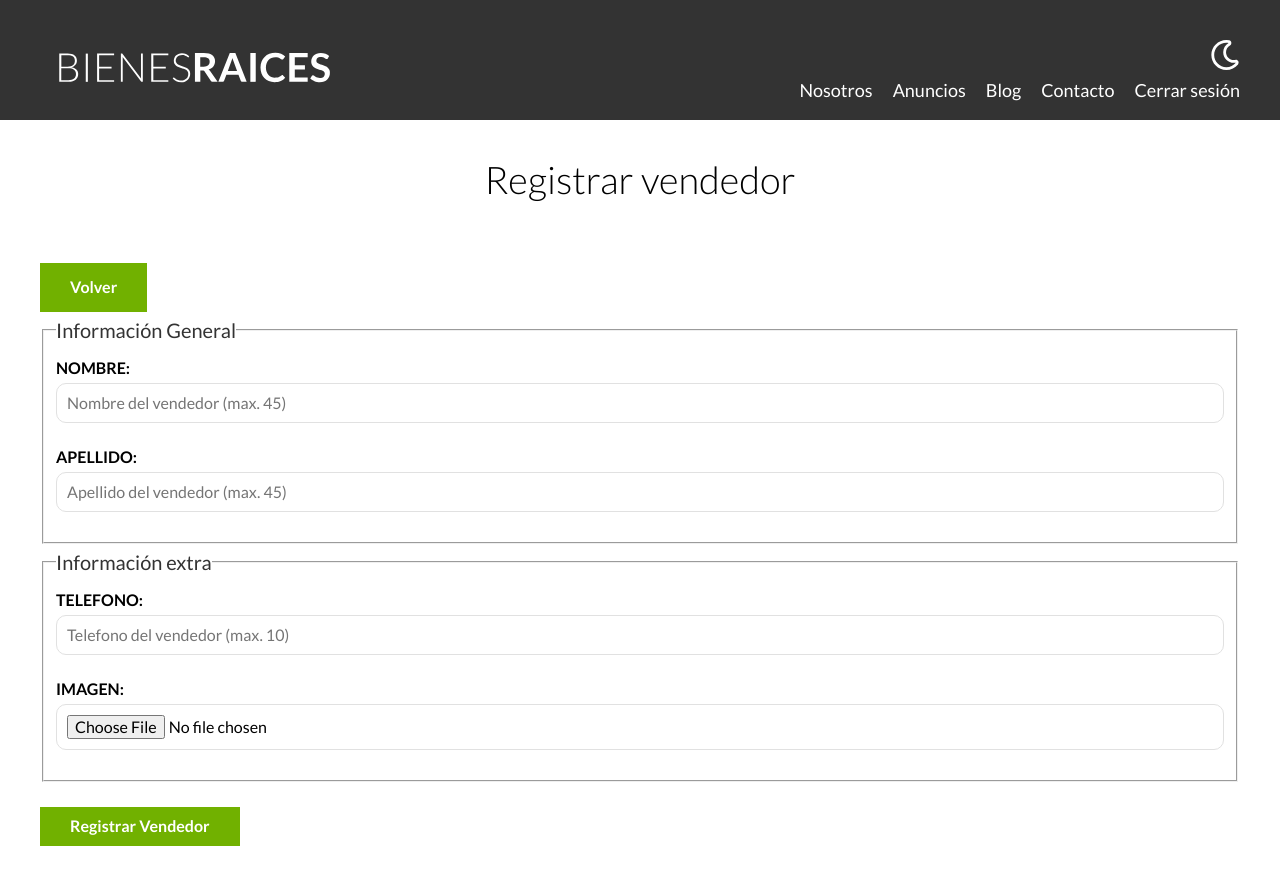
After one commit to FranMendo2002/bienes-raices_POO, a PHP site: page /admin/vendedores/crear.php in a window 1280 px wide. The commit adds this page. Run offline with PHP 8.4, Linux system fonts and the light colour scheme; the visitor is signed in with stand-in values (Sample User, id 1); some libraries are stand-ins or nearby versions.

Commit message:
crear vendedor terminado

```diff
--- a/admin/index.php
+++ b/admin/index.php
@@ -54,6 +54,7 @@
         <?php endif; ?>
 
     <a href="/admin/propiedades/crear.php" class="boton boton-verde">Nueva Propiedad</a>
+    <a href="/admin/vendedores/crear.php" class="boton boton-amarillo">Nuevo Vendedor</a>
 
     <h2>Propiedades</h2>
 
@@ -98,6 +99,7 @@
                 <th>Nombre</th>
                 <th>Apellido</th>
                 <th>Teléfono</th>
+                <th>Imagen</th>
                 <th>Acciones</th>
             </tr>
         </thead>
@@ -109,6 +111,7 @@
                     <td> <?php echo $vendedor->nombre ?> </td>
                     <td> <?php echo $vendedor->apellido ?> </td>
                     <td> <?php echo $vendedor->telefono ?> </td>
+                    <td><img src="/imagenes/<?php echo $vendedor->imagen ?>" class="imagen-tabla"></td>
                     <td>
                         <form method="POST" class="w-100">
                             <input type="hidden" name="id" value="<?php echo $vendedor->id; ?>">
--- a/admin/propiedades/actualizar.php
+++ b/admin/propiedades/actualizar.php
@@ -41,6 +41,7 @@ require '../../includes/app.php';
             // Subida de archivos
             if($_FILES["imagen"]["tmp_name"]){
                 $image = Image::make($_FILES["imagen"]["tmp_name"])->fit(800, 600);
+                $propiedad->borrarImagen();
                 $propiedad->setImagen($nombreImagen);
                 // Almacenar la imagen
                 $image->save(CARPETA_IMAGENES . $nombreImagen);
--- a/admin/propiedades/crear.php
+++ b/admin/propiedades/crear.php
@@ -39,11 +39,11 @@
                 mkdir(CARPETA_IMAGENES);
             }
 
-            // Guardar la imagen en el servidor
-            $image->save(CARPETA_IMAGENES . $nombreImagen);
             $resultado = $propiedad->guardar();
 
             if ($resultado) {
+                // Guardar la imagen en el servidor
+                $image->save(CARPETA_IMAGENES . $nombreImagen);
                 // Redireccionar al usuario
                 header('Location: /admin?resultado=1');
             }
--- /dev/null
+++ b/admin/vendedores/crear.php
@@ -0,0 +1,64 @@
+<?php
+
+    require '../../includes/app.php';
+
+    use App\Vendedor;
+    use Intervention\Image\ImageManagerStatic as Image;
+    estaAutenticado();
+
+    $vendedor = new Vendedor;
+    $errores = Vendedor::getErrores();
+
+    if($_SERVER["REQUEST_METHOD"] === 'POST') {
+        $vendedor = new Vendedor($_POST);
+        $nombreImagen = md5( uniqid( rand(), true) ) . ".jpg";
+        if($_FILES["imagen"]["tmp_name"]):
+            $image = Image::make($_FILES["imagen"]["tmp_name"])->fit(800, 600);
+            $vendedor->setImagen($nombreImagen);
+        endif;
+
+        // Validar que no haya campos vacios
+        $errores = $vendedor->validar();
+
+        // No hay errores
+        if( empty($errores) ) {
+            /** SUBIDA DE ARCHIVOS **/
+            // Crear carpeta
+            if(!is_dir(CARPETA_IMAGENES)){
+                mkdir(CARPETA_IMAGENES);
+            }
+
+            $resultado = $vendedor->guardar();
+
+            if ($resultado) {
+                // Guardar la imagen en el servidor
+                $image->save(CARPETA_IMAGENES . $nombreImagen);
+                // Redireccionar al usuario
+                header('Location: /admin?resultado=1');
+            }
+        }
+
+    }
+
+    incluirTemplate('header');
+
+?>
+
+
+<main class="contenedor seccion">
+    <h1>Registrar vendedor</h1>
+
+    <a href="/admin" class="boton boton-verde">Volver</a>
+
+    <?php foreach ($errores as $error) { ?>
+        <div class="alerta error">
+            <?php echo $error; ?>
+        </div>
+    <?php } ?>
+
+    <form class="formulario" method="POST" action="/admin/vendedores/crear.php" enctype="multipart/form-data">
+        <?php include '../../includes/templates/formulario_vendedores.php' ?>
+
+        <input type="submit" value="Registrar Vendedor" class="boton boton-verde">
+    </form>
+</main>
--- a/classes/ActiveRecord.php
+++ b/classes/ActiveRecord.php
@@ -88,12 +88,11 @@ class Activerecord {
 
         // Subida de archivos
         public function setImagen($imagen) {
-            // Asignamos al atributo el nombre de la imagen
-            // Eimina la imagen previa
-            $this->borrarImagen();
             if($imagen) {
                     $this->imagen = $imagen;
                 }
+            // Asignamos al atributo el nombre de la imagen
+            // Eimina la imagen previa
         }
 
         // Eliminar archivo
--- a/classes/Vendedor.php
+++ b/classes/Vendedor.php
@@ -4,17 +4,40 @@ namespace App;
 
 class Vendedor extends ActiveRecord {
     public static $tabla = 'vendedores';
-    protected static $columnasDB = ['id', 'nombre', 'apellido', 'telefono'];
+    protected static $columnasDB = ['id', 'nombre', 'apellido', 'telefono', 'imagen'];
 
     public $id;
     public $nombre;
     public $apellido;
     public $telefono;
+    public $imagen;
 
-    public function _construct($args = []) {
+    public function __construct($args = []) {
         $this->id = $args["id"] ?? '';
         $this->nombre = $args["nombre"] ?? '';
         $this->apellido = $args["apellido"] ?? '';
         $this->telefono = $args["telefono"] ?? '';
+        $this->imagen = $args["imagen"] ?? '';
     }
+
+    public function validar() {
+            if (!$this->nombre) {
+                self::$errores[] = "Debes añadir un nombre";
+            }
+            if (!$this->apellido) {
+                self::$errores[] = "Debes añadir un apellido";
+            }
+            if (!$this->telefono) {
+                self::$errores[] = "Debes añadir un telefono";
+            }
+            if(!$this->imagen){
+                self::$errores[] = "La imagen es obligatoria";
+            }
+
+            if( !preg_match('/[0-9]{10}/', $this->telefono) ) {
+                self::$errores[] = "El telefono debe tener 10 digitos";
+            }
+
+            return static::$errores;
+        }
 }
--- a/includes/templates/formulario_propiedades.php
+++ b/includes/templates/formulario_propiedades.php
@@ -2,10 +2,10 @@
             <legend>Información General</legend>
 
             <label for="titulo">Título:</label>
-            <input name="titulo" type="text" id="titulo" placeholder="Título de la propiedad" value="<?php echo s($propiedad->titulo); ?>">
+            <input name="titulo" type="text" id="titulo" placeholder="Título de la propiedad (max. 60)" value="<?php echo s($propiedad->titulo); ?>">
 
             <label for="precio">Precio:</label>
-            <input name="precio" type="number" id="precio" placeholder="Precio de la propiedad" value="<?php echo s($propiedad->precio); ?>">
+            <input name="precio" type="number" id="precio" placeholder="Precio de la propiedad (max. 10)" value="<?php echo s($propiedad->precio); ?>">
 
             <label for="imagen">Imagen:</label>
             <input name="imagen" type="file" id="imagen" accept="image/jpeg, image/png">
--- /dev/null
+++ b/includes/templates/formulario_vendedores.php
@@ -0,0 +1,23 @@
+<fieldset>
+    <legend>Información General</legend>
+
+    <label for="nombre">Nombre:</label>
+    <input name="nombre" type="text" id="nombre" placeholder="Nombre del vendedor (max. 45)" value="<?php echo s($vendedor->nombre); ?>">
+
+    <label for="apellido">Apellido:</label>
+    <input name="apellido" type="text" id="apellido" placeholder="Apellido del vendedor (max. 45)" value="<?php echo s($vendedor->apellido); ?>">
+</fieldset>
+
+<fieldset>
+    <legend>Información extra</legend>
+
+    <label for="telefono">Telefono:</label>
+    <input name="telefono" type="text" id="telefono" placeholder="Telefono del vendedor (max. 10)" value="<?php echo s($vendedor->telefono); ?>">
+
+    <label for="imagen">Imagen:</label>
+    <input name="imagen" type="file" id="imagen" accept="image/jpeg, image/png">
+
+    <?php if($vendedor->imagen): ?>
+        <img src="/imagenes/<?php echo $vendedor->imagen; ?>" alt="Imagen del vendedor <?php echo $vendedor->nombre; ?>" class="imagen-small">
+    <?php endif; ?>
+</fieldset>
```
Also changed, not shown: admin/vendedores/actualizar.php (added, +46 -0 lines), src/img/avatar1.jpg (added), src/img/avatar2.jpg (added), src/img/avatar3.jpg (added), src/img/avatar4.jpg (added), src/img/avatar5.jpg (added), src/img/avatar6.jpg (added), src/img/avatar7.jpg (added), src/img/avatar8.jpg (added), src/img/avatar9.jpg (added).
